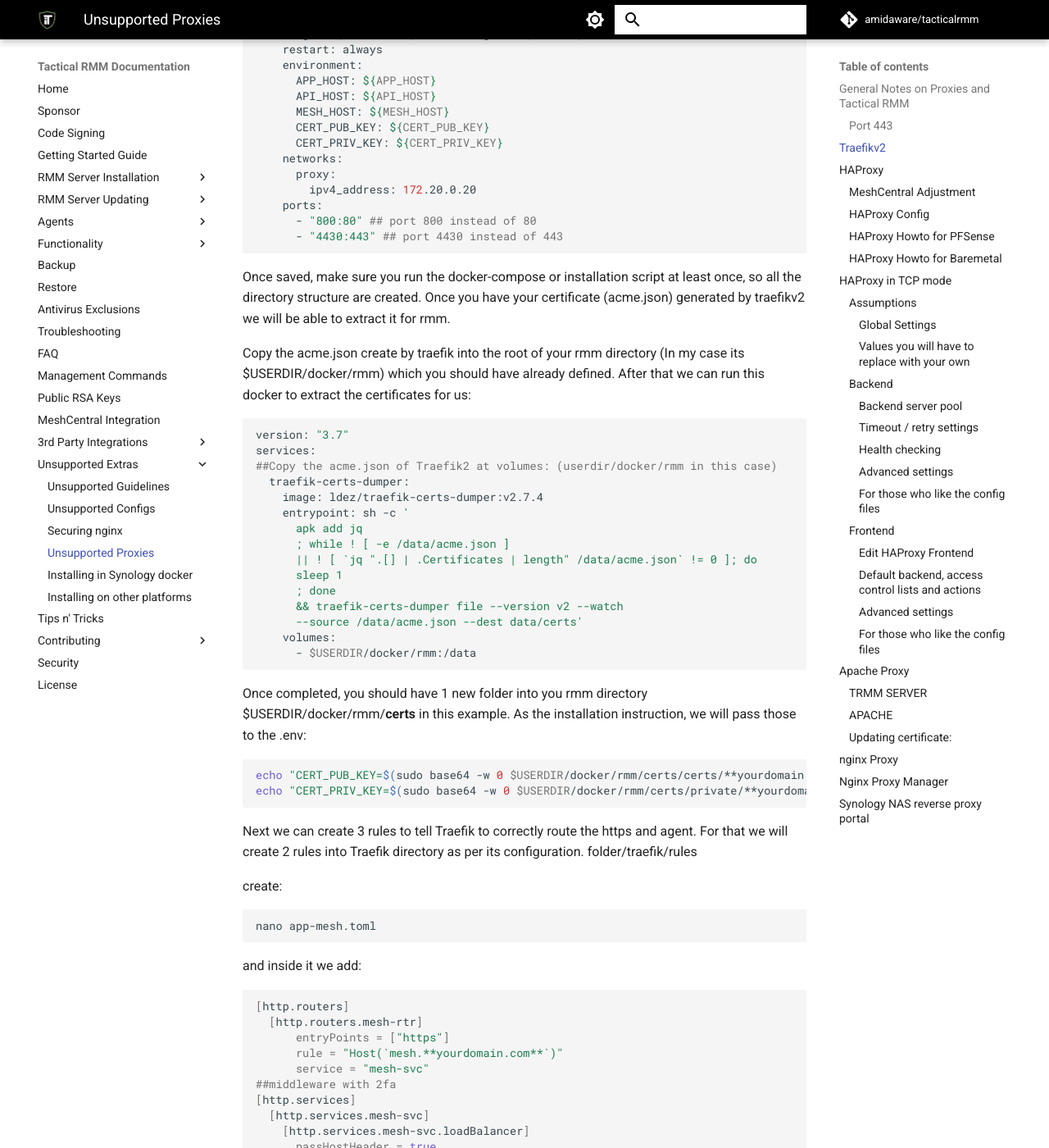
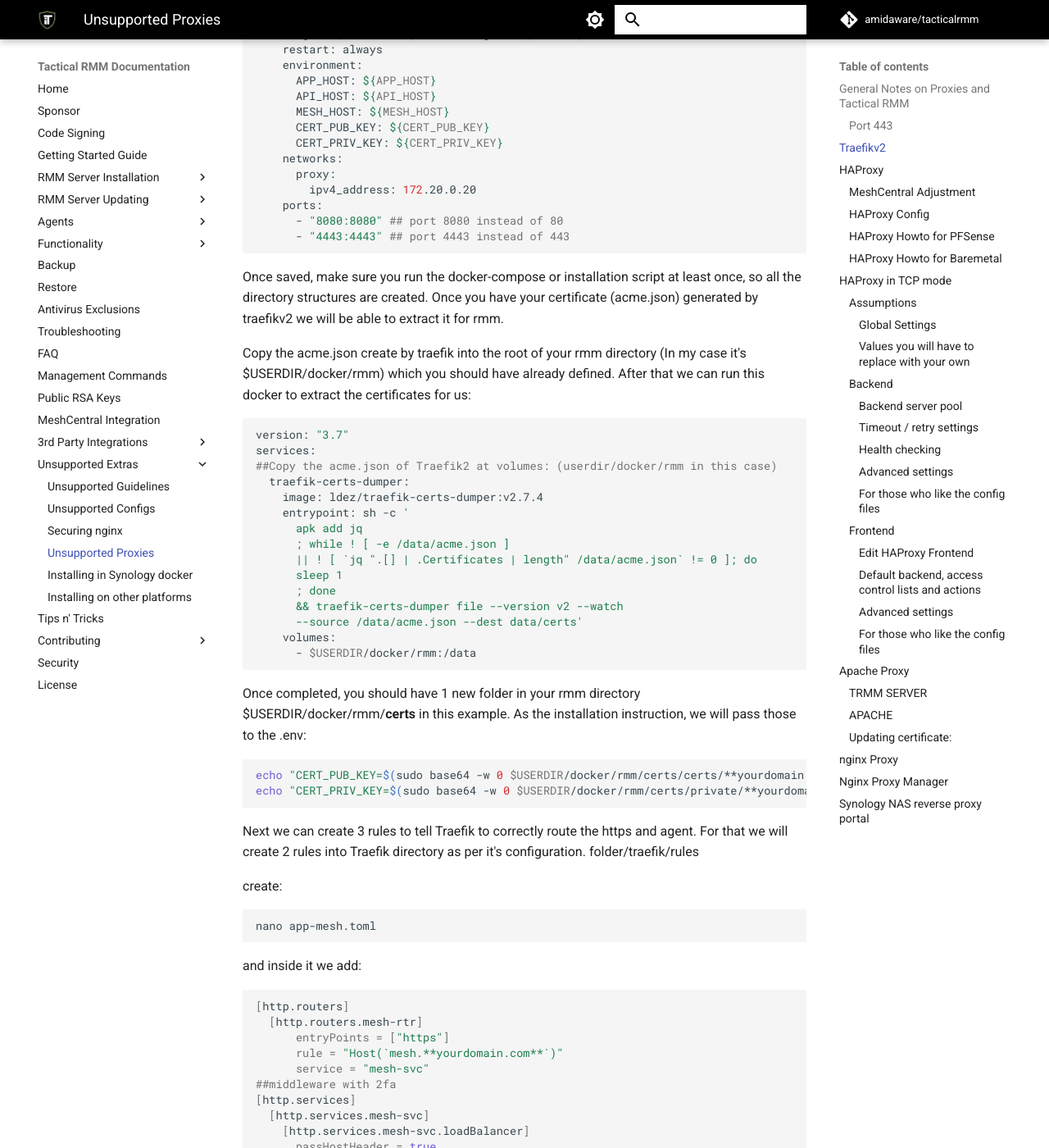
Before and after one commit to amidaware/trmm-docs, an MkDocs documentation site: the page built from docs/unsupported_proxies.md, in a window 1280 px wide and 1400 px high, scrolled down 2269 px. Shown: the whole window at 82% size. Built offline with MkDocs 1.6.1 and Material for MkDocs 9.7.7, drawn with Linux system fonts in a browser that asks for light colours; comment, search, counter and statistics services are not loaded; some of the changed text lies outside the part shown.

Commit message:
More misc updates

````diff
--- a/docs/unsupported_proxies.md
+++ b/docs/unsupported_proxies.md
@@ -16,7 +16,7 @@
 
 All 3 URL's will need to be configured: `rmm`, `api`, `mesh`
 
-For `mesh` see the Section 10. TLS Offloading of the [MeshCentral 2 User Guide](https://info.meshcentral.com/downloads/MeshCentral2/MeshCentral2UserGuide.pdf)
+For `mesh` see the Section 10. TLS Offloading of the [MeshCentral 2 User Guide](https://info.meshcentral.com/downloads/MeshCentral2/MeshCentral2UserGuide.pdf).
 
 ## Traefikv2
 
@@ -82,7 +82,7 @@
       - "traefik.http.routers.traefik-rtr.tls.domains[0].sans=*.$DOMAINNAME"
 ```
 
-Before proceeding, we need to change the port 443 to 4430 and 80 to 800 because the port 443 and 80 are already used by Traefik.
+Before proceeding, we need to change the port 443 to 4443 and 80 to 8080 because the port 443 and 80 are already used by Traefik.
 
 Here is a snippet of the only thing you should modify into docker-compose file of the installation:
 
@@ -102,14 +102,14 @@
       proxy:
         ipv4_address: 172.20.0.20
     ports:
-      - "800:80" ## port 800 instead of 80
-      - "4430:443" ## port 4430 instead of 443
+      - "8080:8080" ## port 8080 instead of 80
+      - "4443:4443" ## port 4443 instead of 443
 ```
 
-Once saved, make sure you run the docker-compose or installation script at least once, so all the directory structure are created.
+Once saved, make sure you run the docker-compose or installation script at least once, so all the directory structures are created.
 Once you have your certificate (acme.json) generated by traefikv2 we will be able to extract it for rmm.
 
-Copy the acme.json create by traefik into the root of your rmm directory (In my case its $USERDIR/docker/rmm) which you should have already defined.
+Copy the acme.json create by traefik into the root of your rmm directory (In my case it's $USERDIR/docker/rmm) which you should have already defined.
 After that we can run this docker to extract the certificates for us:
 
 ```bash
@@ -130,7 +130,7 @@
       - $USERDIR/docker/rmm:/data
 ```
 
-Once completed, you should have 1 new folder into you rmm directory $USERDIR/docker/rmm/**certs** in this example.
+Once completed, you should have 1 new folder in your rmm directory $USERDIR/docker/rmm/**certs** in this example.
 As the installation instruction, we will pass those to the .env:
 
 ```bash
@@ -139,7 +139,7 @@
 ```
 
 Next we can create 3 rules to tell Traefik to correctly route the https and agent.
-For that we will create 2 rules into Traefik directory as per its configuration. folder/traefik/rules
+For that we will create 2 rules into Traefik directory as per it's configuration. folder/traefik/rules
 
 create:
 
@@ -161,7 +161,7 @@
     [http.services.mesh-svc.loadBalancer]
       passHostHeader = true
       [[http.services.mesh-svc.loadBalancer.servers]]
-        url = "https://**xxx.xxx.xxx.xxx**:4430" # or whatever your external host's IP is
+        url = "https://**xxx.xxx.xxx.xxx**:4443" # or whatever your external host's IP is
 ```
 
 create:
@@ -184,7 +184,7 @@
     [http.services.mesh-svc.loadBalancer]
       passHostHeader = true
       [[http.services.mesh-svc1.loadBalancer.servers]]
-        url = "https://**xxx.xxx.xxx.xxx**:4430" # or whatever your external host's IP is
+        url = "https://**xxx.xxx.xxx.xxx**:4443" # or whatever your external host's IP is
 ```
 
 create:
@@ -234,9 +234,9 @@
 ```conf
 {
   "settings": {
-    "Port": 4430,
+    "Port": 4443,
     "AliasPort": 443,
-    "RedirPort": 800,
+    "RedirPort": 8080,
     "TlsOffload": "127.0.0.1",
   },
   "domains": {
````
Also changed, not shown: other parts of docs/unsupported_proxies.md (+5 -5 lines), docs/unsupported_guidelines.md (+5 -5 lines), docs/unsupported_scripts.md (+3 -3 lines).
